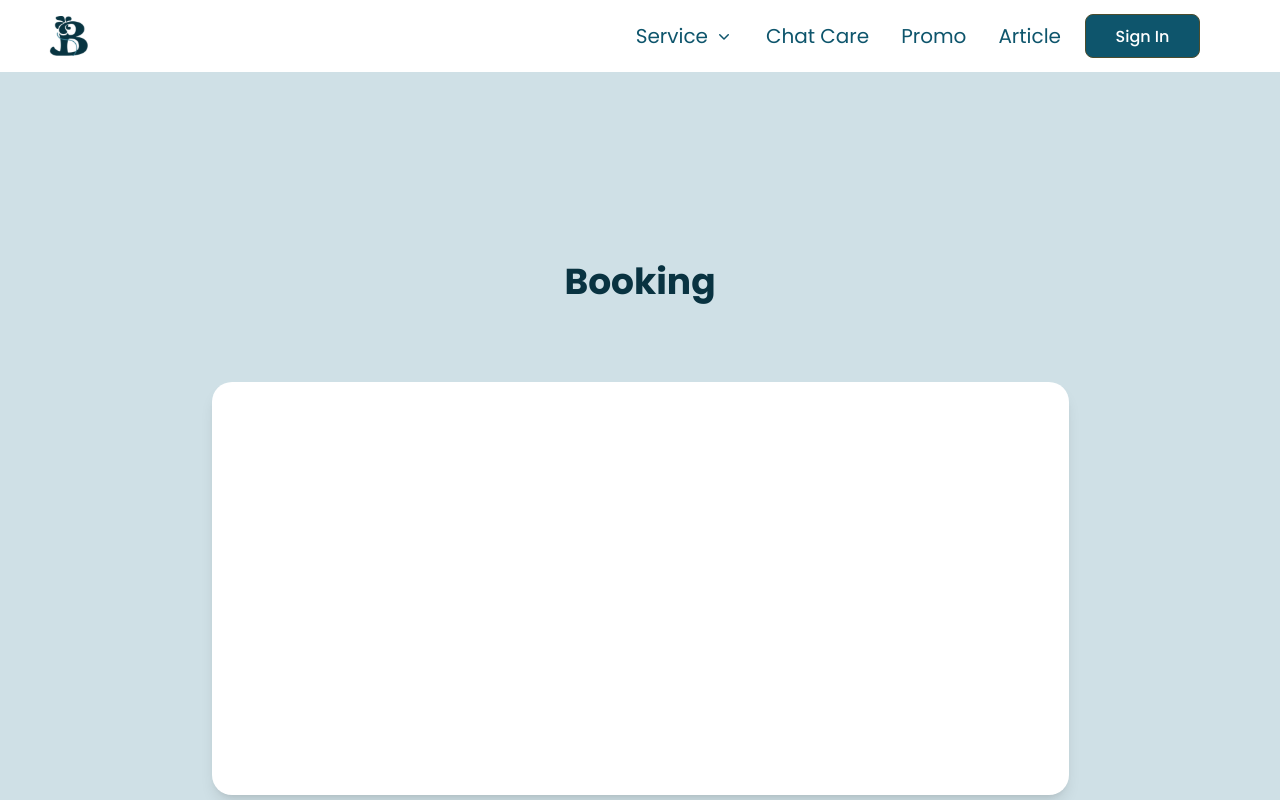
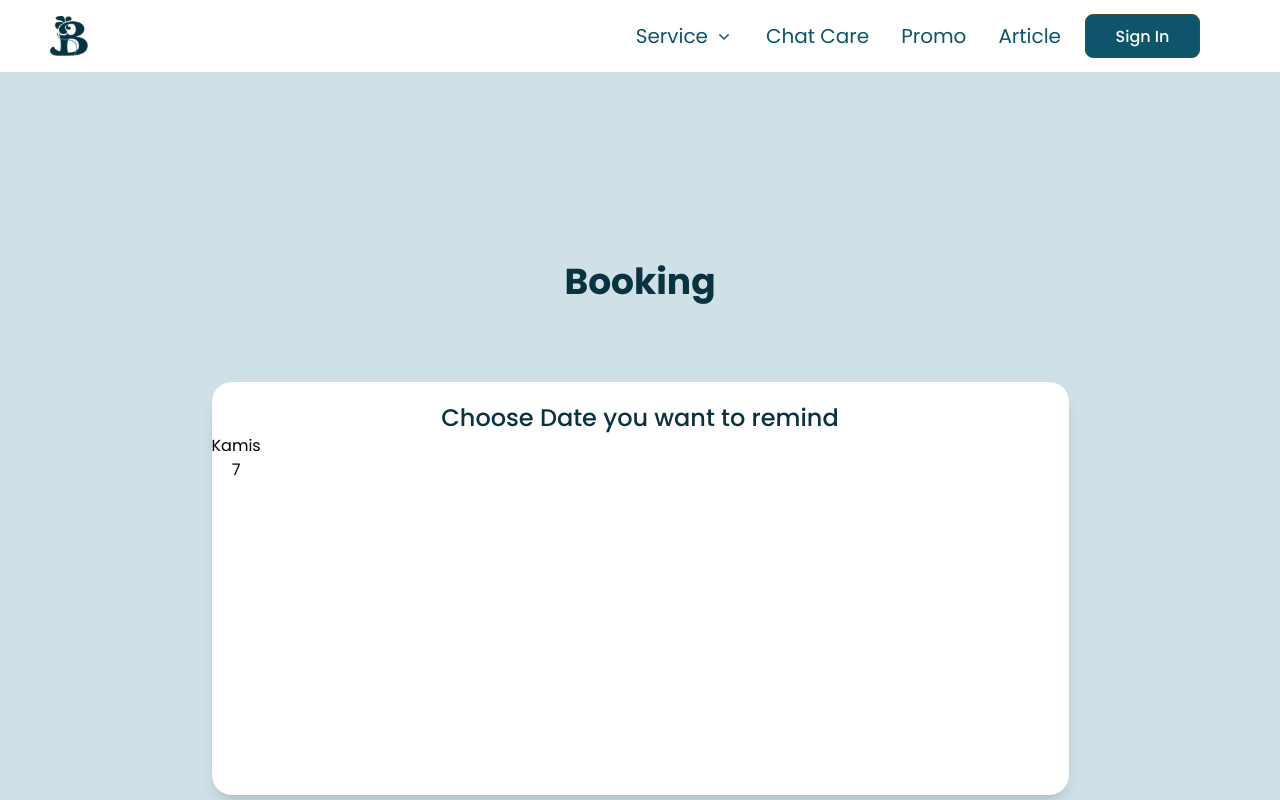
Before and after one commit to adnanfaikar/INTERN_BLOOMIFY, a React (Vite) app: page /Booking in a window 1280 px wide. Shown: the top 800 px of the page. Built offline with nearby package versions, Linux system fonts and the light colour scheme.

Commit message:
adding date, booking and fixed home page

```diff
--- /dev/null
+++ b/src/Component/Date.jsx
@@ -0,0 +1,37 @@
+import React from "react";
+
+const Date = () => {
+  const tanggalSekarang = new window.Date();
+  const tanggalHanyaAngka = tanggalSekarang.getDate();
+  const hari = tanggalSekarang.getDay();
+
+  const namaHari = [
+    "Minggu",
+    "Senin",
+    "Selasa",
+    "Rabu",
+    "Kamis",
+    "Jumat",
+    "Sabtu",
+  ];
+
+  const otherDay = (num) => {
+    tanggalSekarang.getTime() + 86400000 * num;
+  };
+
+  console.log(`Tanggal: ${tanggalHanyaAngka}`);
+  console.log(`Hari: ${namaHari[hari]}`);
+  return (
+    <div className="w-[857px] h-[413px] shadow-lg bg-white rounded-[20px] mt-20">
+      <p className="font-medium text-2xl text-PP80 text-center pt-5">
+        Choose Date you want to remind
+      </p>
+      <button>
+        <p>{namaHari[hari]}</p>
+        <p>{tanggalHanyaAngka}</p>
+      </button>
+    </div>
+  );
+};
+
+export default Date;
--- a/src/Pages/BookingPage.jsx
+++ b/src/Pages/BookingPage.jsx
@@ -1,5 +1,6 @@
 import React from "react";
 import MainLayout from "../Layout/MainLayout";
+import Date from "../Component/Date";
 const BookingPage = () => {
   return (
     <MainLayout>
@@ -9,7 +10,7 @@ const BookingPage = () => {
             <p className="text-4xl font-bold text-[#093341] text-center mt-[120px]">
               Booking{" "}
             </p>
-            <div className="w-[857px] h-[413px] shadow-lg bg-white rounded-[20px] mt-20"></div>
+            <Date />
           </div>
         </div>
       </div>
--- a/src/Pages/Home.jsx
+++ b/src/Pages/Home.jsx
@@ -1,4 +1,4 @@
-import React from "react";
+import React, { useEffect } from "react";
 import Button from "../UI/Button";
 import { useNavigate } from "react-router-dom";
 import MainLayout from "../Layout/MainLayout";
@@ -8,6 +8,13 @@ import BannerPromo from "../Component/BannerPromo";
 
 const Home = () => {
   const navigate = useNavigate();
+  useEffect(() => {
+    document.title = "Bloomify";
+    const favicon = document.getElementById("favicon");
+    if (favicon) {
+      favicon.href = "/src/logo_dark.svg";
+    }
+  }, []);
 
   return (
     <MainLayout>
```
